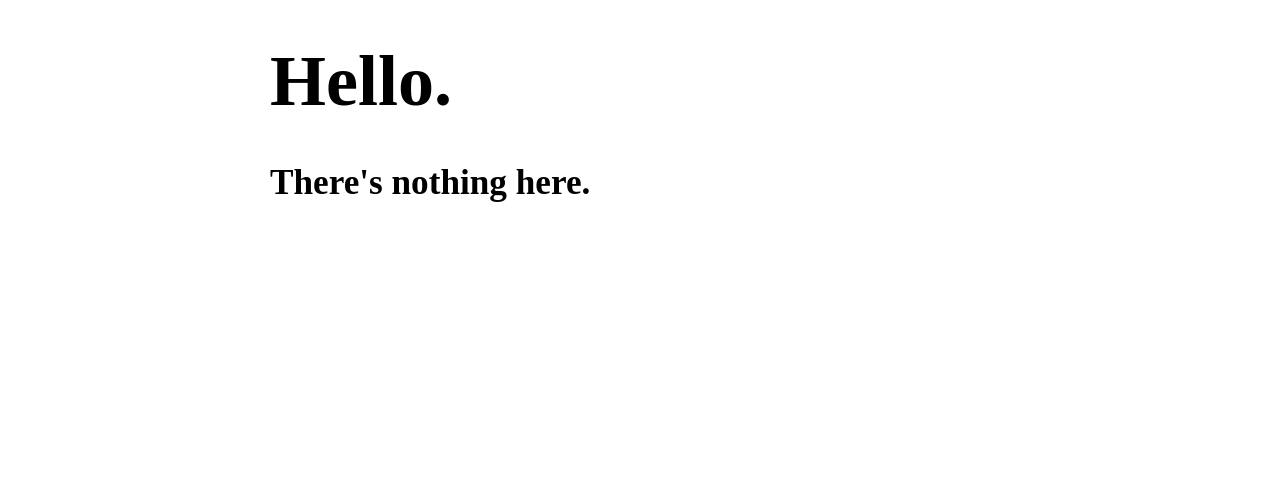
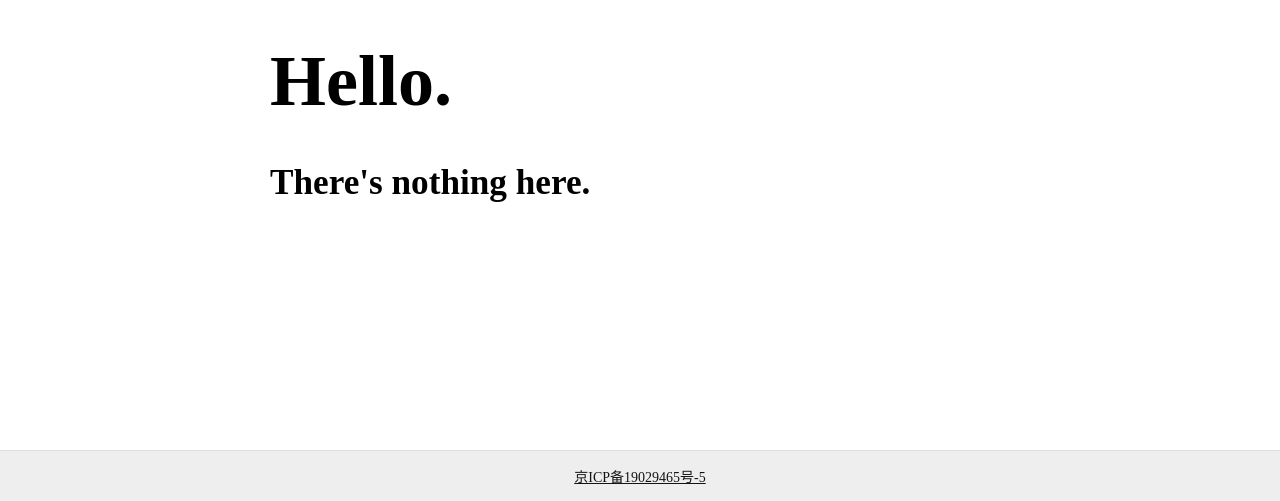
Before and after one commit to hal-wang/blank-page, a plain HTML site: page index.html in a window 1280 px wide. Shown: the part 299-800 px from the top of the page. Drawn offline with Linux system fonts and the light colour scheme.

Commit message:
add beian

```diff
--- a/index.html
+++ b/index.html
@@ -2,8 +2,12 @@
 <html>
   <head>
     <meta charset="utf-8" />
-    <link id="favicon" rel="shortcut icon" href="https://blog.hubery.wang/imgs/h/h_mini_bw.png" />
-    <title>Hubery Wang</title>
+    <link
+      id="favicon"
+      rel="shortcut icon"
+      href="https://blog.hal.wang/imgs/h/h_mini_bw.png"
+    />
+    <title>Hal Wang</title>
 
     <style type="text/css">
       .container {
@@ -37,8 +41,7 @@
         margin-block-end: 0.6em;
       }
 
-      a {
-        position: relative;
+      p a {
         text-decoration: none;
         color: #121314;
         position: relative;
@@ -60,13 +63,38 @@
           padding: 2rem;
         }
       }
+
+      .bottom {
+        position: fixed;
+        bottom: 0;
+        left: 0;
+        right: 0;
+        background: #eee;
+        border-top: 1px solid #ddd;
+        height: 50px;
+        display: flex;
+        justify-content: center;
+        align-items: center;
+        font-size: 14px;
+      }
+
+      .bottom a {
+        color: #121314;
+        cursor: pointer;
+        border-bottom: 0;
+      }
     </style>
   </head>
   <body>
     <div class="container">
-      <img class="logo" src="https://blog.hubery.wang/imgs/h/h_mini.png" alt="" />
+      <img class="logo" src="https://blog.hal.wang/imgs/h/h_mini.png" alt="" />
       <h1>Hello.</h1>
       <h2>There's nothing here.</h2>
+      <div class="bottom">
+        <a href="https://beian.miit.gov.cn" target="_blank">
+          京ICP备19029465号-5
+        </a>
+      </div>
     </div>
   </body>
 </html>
```
